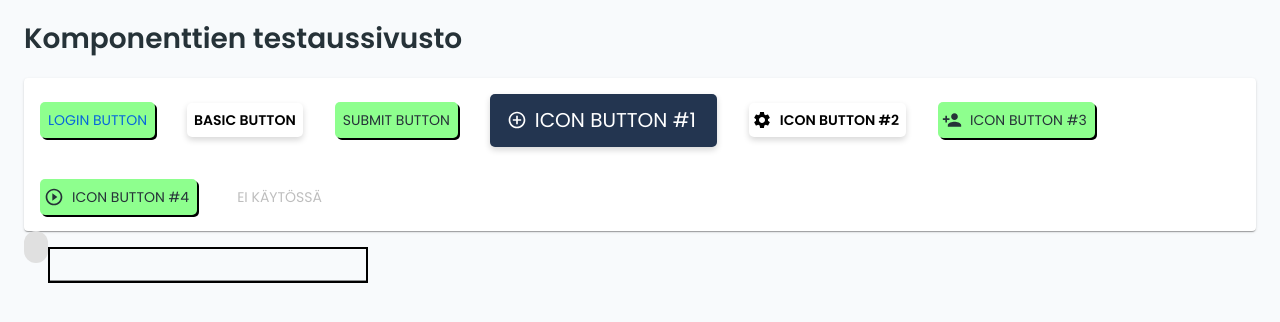
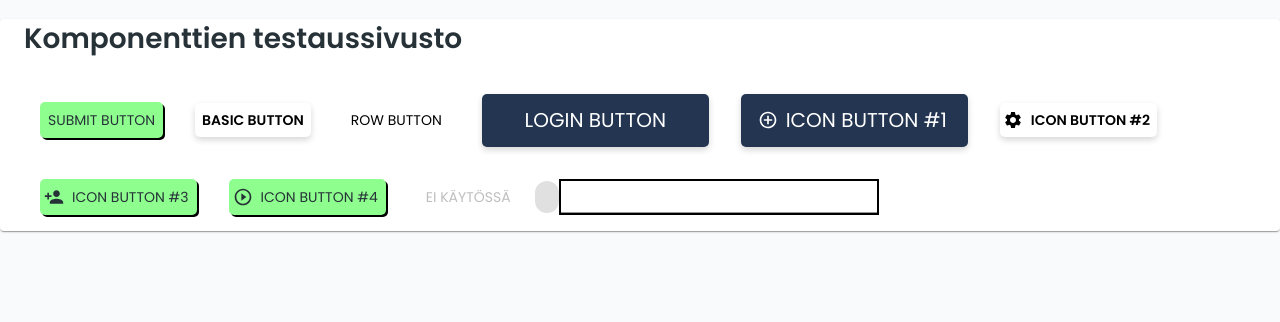
Before and after one commit to VirittamoHelsinki/Aava-frontend, a React (Create React App) app: page /test in a window 1280 px wide. Shown: the top 322 px of the page. Built offline with nearby package versions, Linux system fonts and the light colour scheme.

Commit message:
small changes

```diff
--- a/src/pages/ComponentTest.js
+++ b/src/pages/ComponentTest.js
@@ -8,12 +8,12 @@ import { Paper } from '../components/Paper';
 export default
     function ComponentTest(props) {
         return (
-            <Container>
+            <Container component={Paper}>
                 <h1>Komponenttien testaussivusto</h1>
-                <Paper>
-                <Button look="submit" color="primary">login button</Button>
+                <Button look="submit">submit button</Button>
                 <Button look="basic">basic button</Button>
-                <Button look="submit">submit button</Button>
+                <Button look="row">row button</Button>
+                <Button look="login">login button</Button>
 
                 <Button look="login" icon="AddButton" color="primary">icon button #1</Button>
                 <Button look="basic" icon="Settings">icon button #2</Button>
@@ -21,7 +21,6 @@ export default
                 <Button look="submit" icon="PresentationAdd">icon button #4</Button>
 
                 <Button look="row" disabled>EI KÄYTÖSSÄ</Button>
-                </Paper>
                 <Chip>test</Chip>
                 <TextField></TextField>
             </Container>
--- a/src/pages/LoginPage.js
+++ b/src/pages/LoginPage.js
@@ -20,8 +20,7 @@ export default
                         <TextField label="password" style={TextFieldWidth} />
                     </Grid>
                     <Grid item xs={12} style={{display:"grid", justifyItems:"center"}}>
-
-                        <Button look="basic">kirjaudu</Button>
+                        <Button look="login">kirjaudu</Button>
                     </Grid>
                 </Grid>
             </Container>
```
